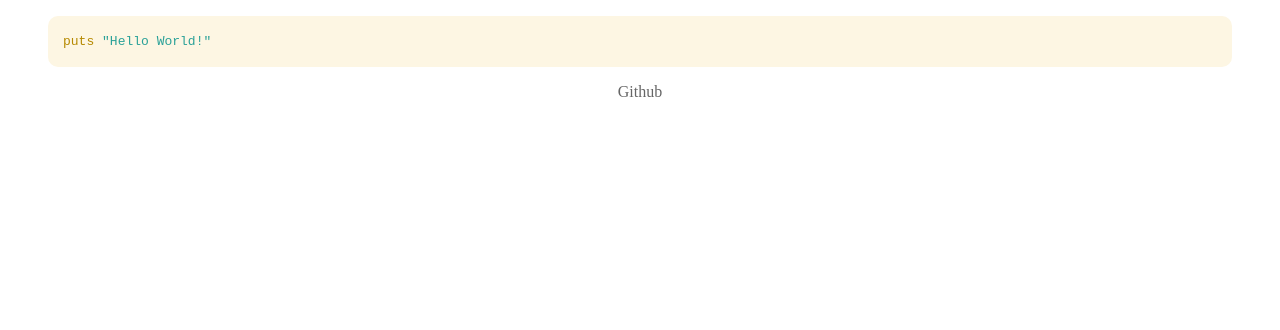
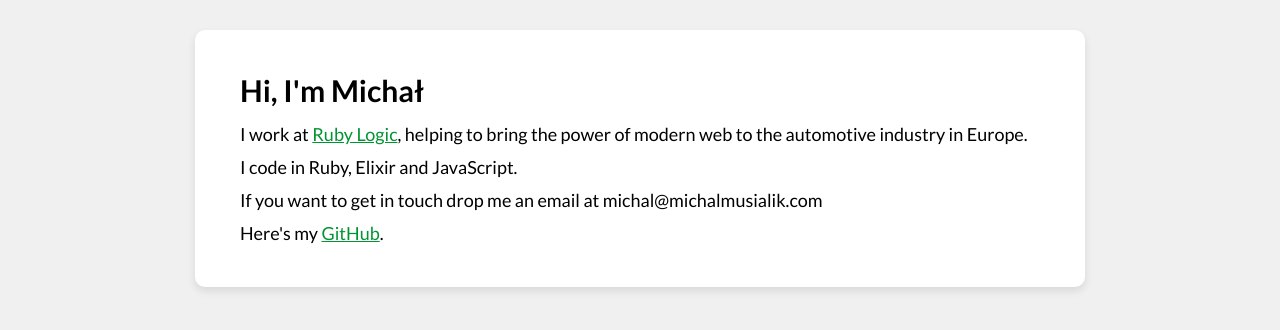
Before and after one commit to musialik/musialik.github.io, a Jekyll site: the page built from index.md, in a window 1280 px wide. Shown: the top 330 px of the page. Built offline with Jekyll 4.4.1, drawn with Linux system fonts in a browser that asks for light colours.

Commit message:
Add new home/about page

```diff
--- a/Gemfile
+++ b/Gemfile
@@ -4,6 +4,6 @@ ruby '2.3.3'
 gem 'jekyll', '3.3.1'
 
 group :jekyll_plugins do
-   gem 'jekyll-feed', '~> 0.6'
-   gem 'github-pages'
+  gem 'github-pages'
+  gem 'jekyll-feed', '~> 0.8'
 end
--- a/_config.yml
+++ b/_config.yml
@@ -1,10 +1,9 @@
 title: Michal Musialik
 email: michal@michalmusialik.com
 description: >
-  Writing about my programming journey.
+  Writing about code.
 baseurl: ""
 url: "https://michalmusialik.com"
-twitter_username: muspl
 github_username:  musialik
 
 # Build settings
--- a/_layouts/default.html
+++ b/_layouts/default.html
@@ -1,6 +1,7 @@
 <!DOCTYPE html>
 <html lang="en">
   <head>
+    <link href="https://fonts.googleapis.com/css?family=Lato:400,700&amp;subset=latin-ext" rel="stylesheet">
     <link rel="stylesheet" href="{{ "/assets/main.css" | relative_url }}">
   </head>
 
--- a/_layouts/home.html
+++ b/_layouts/home.html
@@ -2,10 +2,18 @@
 layout: default
 ---
 
-{% highlight ruby %}
-puts "Hello World!"
-{% endhighlight %}
+<div class="home">
+  <h1>Hi, I'm Michał</h1>
 
-<footer class="page-footer">
-  <a href="https://github.com/musialik">Github</a>
-</footer>
+  <p>
+    I work at <a href="http://rubylogic.eu/">Ruby Logic</a>, helping to bring the power of modern web to the automotive industry in Europe.
+  </p>
+
+  </p>
+    I code in Ruby, Elixir and JavaScript.
+  </p>
+
+  <p>If you want to get in touch drop me an email at michal@michalmusialik.com</p>
+
+  <p>Here's my <a href="https://github.com/musialik">GitHub</a>.</p>
+</div>
--- /dev/null
+++ b/_sass/_reset.scss
@@ -0,0 +1,48 @@
+/* http://meyerweb.com/eric/tools/css/reset/
+   v2.0 | 20110126
+   License: none (public domain)
+*/
+
+html, body, div, span, applet, object, iframe,
+h1, h2, h3, h4, h5, h6, p, blockquote, pre,
+a, abbr, acronym, address, big, cite, code,
+del, dfn, em, img, ins, kbd, q, s, samp,
+small, strike, strong, sub, sup, tt, var,
+b, u, i, center,
+dl, dt, dd, ol, ul, li,
+fieldset, form, label, legend,
+table, caption, tbody, tfoot, thead, tr, th, td,
+article, aside, canvas, details, embed,
+figure, figcaption, footer, header, hgroup,
+menu, nav, output, ruby, section, summary,
+time, mark, audio, video {
+	margin: 0;
+	padding: 0;
+	border: 0;
+	font-size: 100%;
+	font: inherit;
+	vertical-align: baseline;
+}
+/* HTML5 display-role reset for older browsers */
+article, aside, details, figcaption, figure,
+footer, header, hgroup, menu, nav, section {
+	display: block;
+}
+body {
+	line-height: 1;
+}
+ol, ul {
+	list-style: none;
+}
+blockquote, q {
+	quotes: none;
+}
+blockquote:before, blockquote:after,
+q:before, q:after {
+	content: '';
+	content: none;
+}
+table {
+	border-collapse: collapse;
+	border-spacing: 0;
+}
--- /dev/null
+++ b/_sass/components/_book.scss
@@ -0,0 +1,4 @@
+.book {
+  max-width: 800px;
+  margin: auto;
+}
--- a/_sass/main.scss
+++ b/_sass/main.scss
@@ -1,11 +1,67 @@
+@import "reset";
 @import "syntax";
+
+@import "components/book";
+
+$primary: #009432;
+
+html,
+body {
+  font-size: 10px;
+  background-color: #f0f0f0;
+  font-family: 'Lato';
+  font-weight: 400;
+}
+
+p {
+  margin: 1.5rem 0;
+}
+
+a {
+  color: $primary;
+}
+
+h1,
+h2,
+h3,
+h4,
+h5,
+h6 {
+  font-weight: 700;
+  margin: 1.5rem 0 2rem;
+}
+
+h1 {
+  font-size: 3rem;
+}
+
+h2 {
+  font-size: 2.5rem;
+}
+
+.home {
+  font-size: 1.8rem;
+  max-width: 800px;
+  margin: 3rem auto;
+  padding: 3rem 4.5rem;
+  background-color: #fff;
+  // box-shadow: 10px 10px 5px 0 fade-out(#000, 0.8);
+  border-radius: 1rem;
+  box-shadow: 0 4px 8px 0 rgba(0,0,0,0.1);
+}
 
 .page-footer {
   color: #666;
   text-align: center;
+  margin-top: 20px;
 
   a {
     color: #666;
     text-decoration: none;
   }
 }
+
+blockquote {
+  font-style: italic;
+  color: #444;
+}
```
Also changed, not shown: Gemfile.lock.
